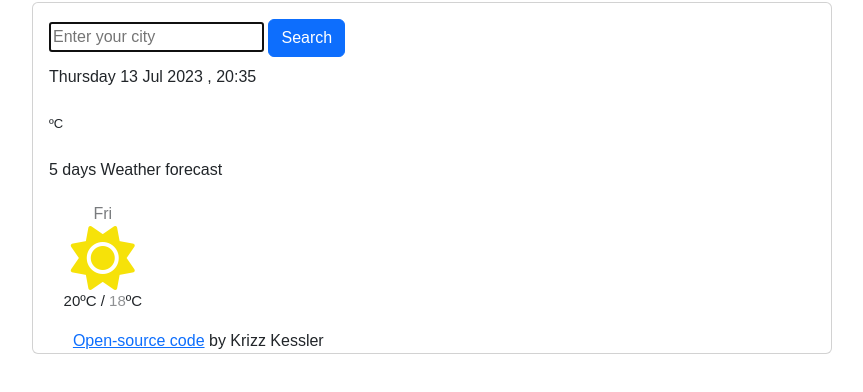
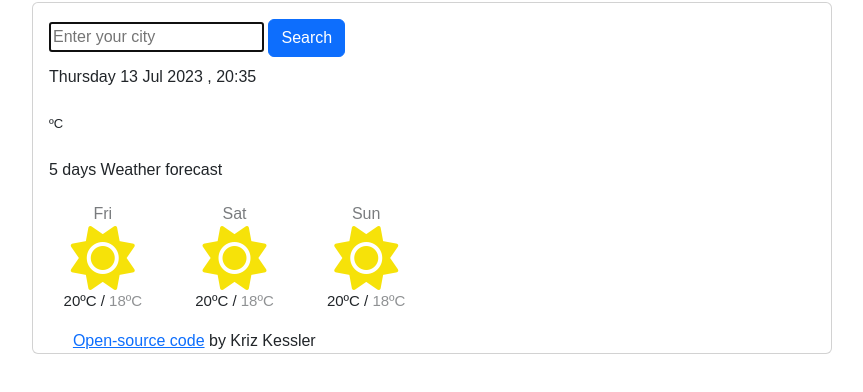
Before and after one commit to Krizz1103/weather-project, a plain HTML site: page index.html in a window 1280 px wide. Shown: the part 54-446 px from the top of the page, without its empty margins (50-913 px from the left). Drawn offline with nearby package versions, Linux system fonts and the light colour scheme.

Commit message:
Imported HTML into JS

```diff
--- a/index.html
+++ b/index.html
@@ -66,25 +66,14 @@
         </div>
 
           5 days Weather forecast
-      <div class="weatherforecast">
-          <div class="row">
-            <div class="col-2">
-              <div class="weather-forecast-date">
-                Fri
-              </div>
-              <i class="fa-solid fa-sun fa-4x" style="color: #f6e209"></i>
-              <div class="weather-forecast-temperature">
-                <span class="weather-forecast-temperature-max">20</span>ºC /
-                <span class="weather-forecast-temperature-min">18</span>ºC</div>
-            </div>
-          </div>
-      </div>
+
+      <div class="weatherforecast" id="forecast"></div>
     </div>
     <div class="signature">
       <a href="https://github.com/Krizz1103/weather-project" target="_blank">
         Open-source code</a
       >
-      by Krizz Kessler
+      by Kriz Kessler
     </div>
     <script src="src/index.js"></script>
   </body>
--- a/src/index.js
+++ b/src/index.js
@@ -53,6 +53,31 @@ function search(event) {
 let form = document.querySelector("#search-form");
 form.addEventListener("submit", search);
 
+function showForecast() {
+  let forecastElement = document.querySelector("#forecast");
+
+  let forecastHTML = `<div class="row">`;
+  let days = ["Fri", "Sat", "Sun"];
+  days.forEach(function (day) {
+    forecastHTML =
+      forecastHTML +
+      `<div class="col-2">
+      <div class="weather-forecast-date">${day}</div>
+      <i class="fa-solid fa-sun fa-4x" style="color: #f6e209"></i>
+      <div class="weather-forecast-temperature">
+        <span class="weather-forecast-temperature-max">20ºC / </span>
+        <span class="weather-forecast-temperature-min">18ºC</span>
+      </div>
+    </div>`;
+  });
+
+  forecastHTML = forecastHTML + `</div>`;
+
+  forecastElement.innerHTML = forecastHTML;
+}
+
+showForecast();
+
 function showTemperature(response) {
   let cityHeading = document.querySelector("#search-text-input");
   let currentTemperature = document.querySelector("#currentTemperature");
--- a/src/styles.css
+++ b/src/styles.css
@@ -24,7 +24,9 @@ li {
 #currentTemperature {
   font-size: 30px;
 }
-#icon {
+#search-form {
+  margin-top: 20;
+  margin-bottom: 20;
 }
 .units {
   position: relative;
```
